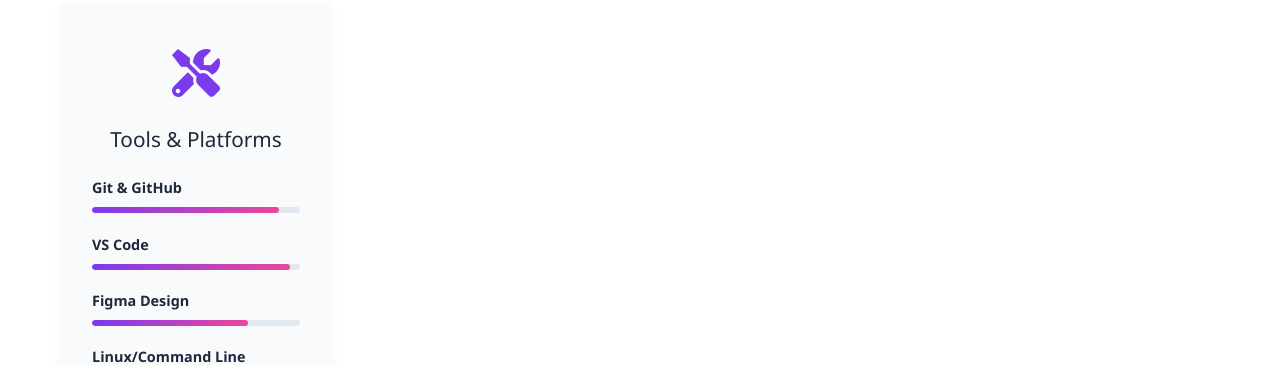
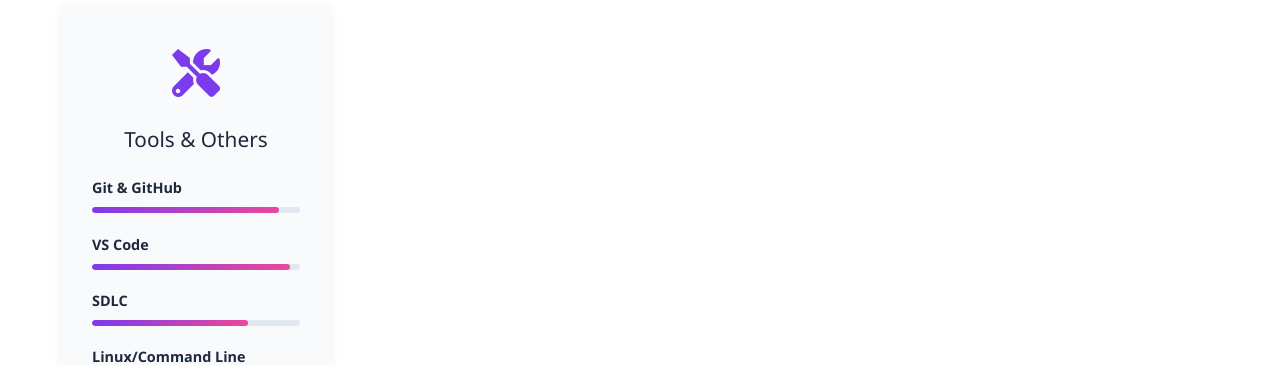
Before and after one commit to ganuborade/nex_layar, a website: page index.html in a window 1280 px wide. Shown: the part 3160-3525 px from the top of the page. Drawn offline with nearby package versions, Linux system fonts and the light colour scheme.

Commit message:
added tools

```diff
--- a/index.html
+++ b/index.html
@@ -313,7 +313,7 @@
         <div class="col-md-6 col-lg-3">
           <div class="skill-card">
             <div class="skill-icon"><i class="fas fa-tools"></i></div>
-            <h4>Tools & Platforms</h4>
+            <h4>Tools & Others</h4>
             <div class="skills-list">
               <div class="skill-item">
                 <span>Git & GitHub</span>
@@ -328,7 +328,7 @@
                 </div>
               </div>
               <div class="skill-item">
-                <span>Figma Design</span>
+                <span>SDLC</span>
                 <div class="skill-bar">
                   <div class="skill-progress" style="width: 75%;"></div>
                 </div>
```
